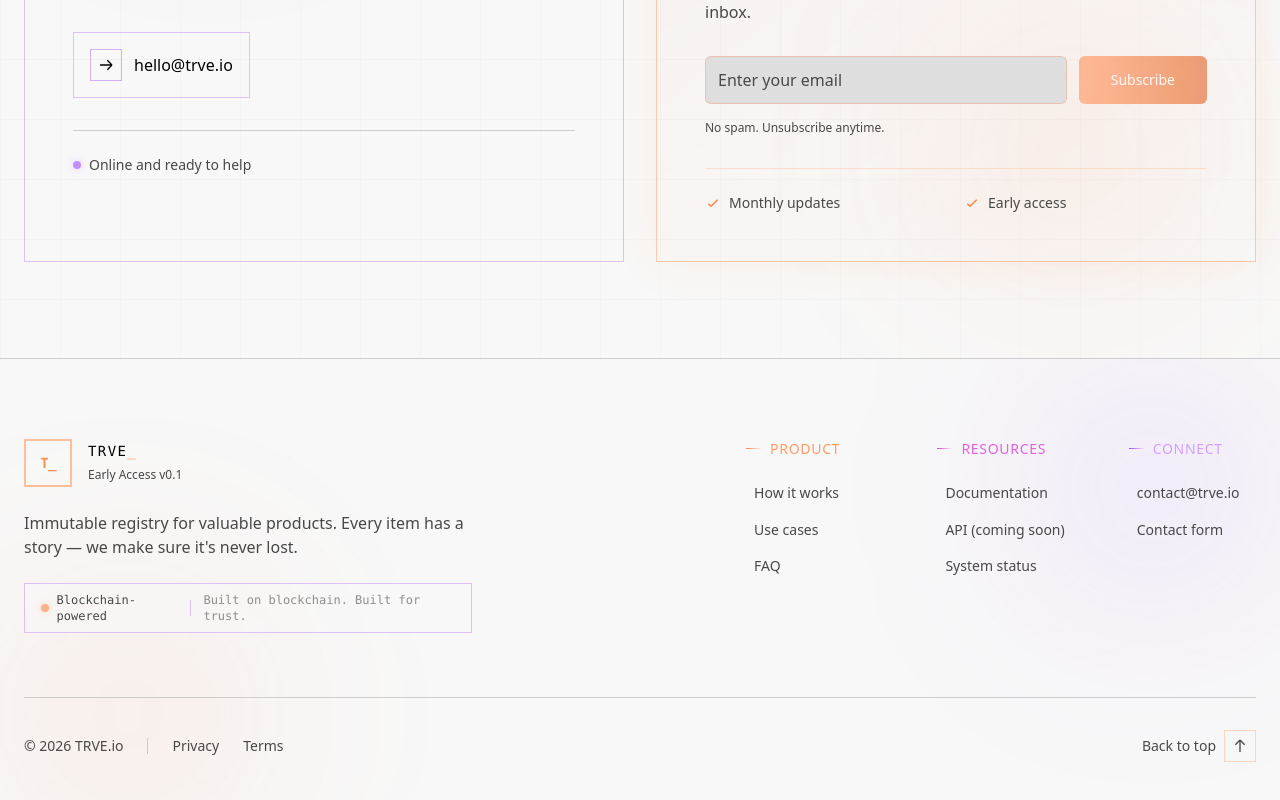
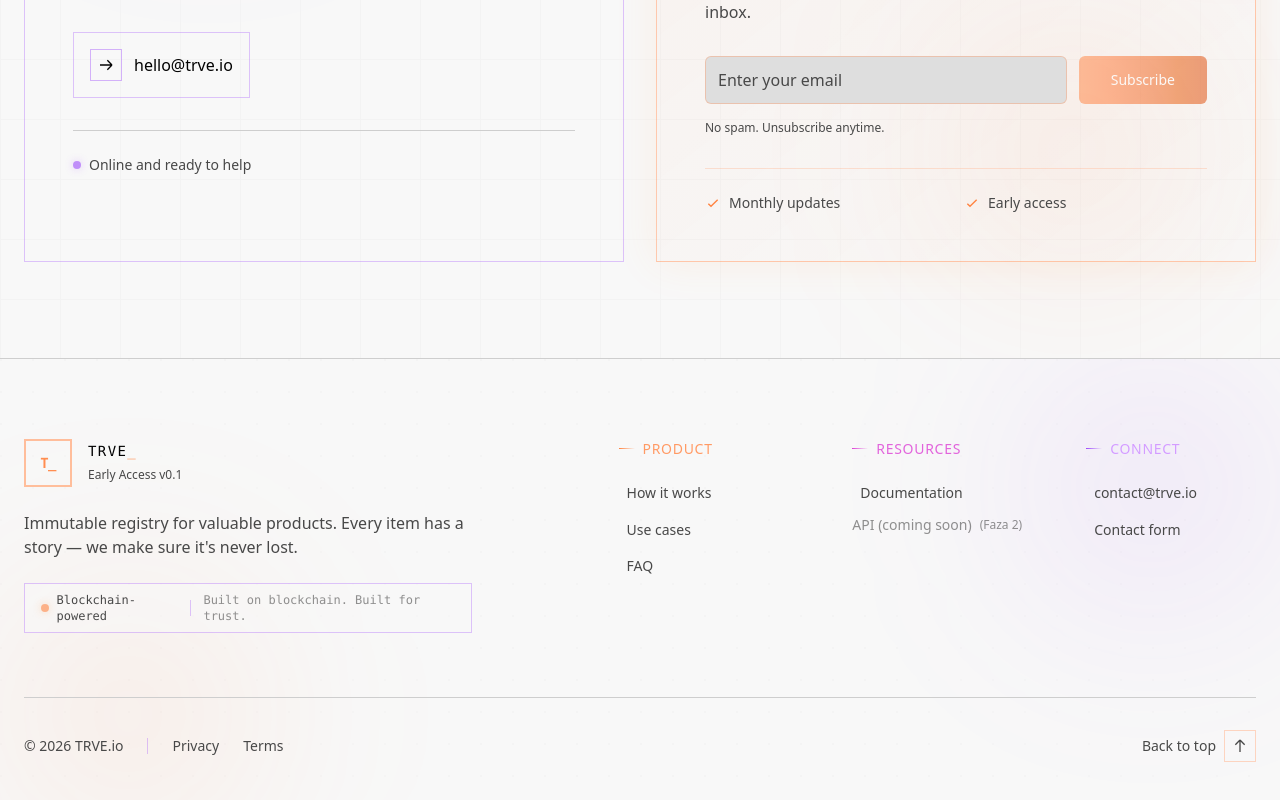
Before and after one commit to masaj84/AssetRegistry-Web, a React (Vite) app: page / in a window 1280 px wide. Shown: the part 6986-7786 px from the top of the page. Built offline with nearby package versions, Linux system fonts and the light colour scheme.

Commit message:
fix: footer links - docs→whitepaper, API (Faza 2), hide status

```diff
--- a/src/pages/LandingPage.tsx
+++ b/src/pages/LandingPage.tsx
@@ -1012,9 +1012,8 @@ export function LandingPage() {
                   <span className="text-magenta/80">{t('footer.resources')}</span>
                 </h4>
                 <ul className="space-y-3 text-sm text-muted-foreground">
-                  <li><a href="#" className="hover:text-magenta transition-colors inline-flex items-center gap-2 group"><span className="w-0 group-hover:w-2 h-px bg-magenta transition-all" />{t('footer.docs')}</a></li>
-                  <li><a href="#" className="hover:text-magenta transition-colors inline-flex items-center gap-2 group"><span className="w-0 group-hover:w-2 h-px bg-magenta transition-all" />{t('footer.api')}</a></li>
-                  <li><a href="#" className="hover:text-magenta transition-colors inline-flex items-center gap-2 group"><span className="w-0 group-hover:w-2 h-px bg-magenta transition-all" />{t('footer.status')}</a></li>
+                  <li><Link to="/whitepaper" className="hover:text-magenta transition-colors inline-flex items-center gap-2 group"><span className="w-0 group-hover:w-2 h-px bg-magenta transition-all" />{t('footer.docs')}</Link></li>
+                  <li><span className="text-muted-foreground/60 inline-flex items-center gap-2">{t('footer.api')} <span className="text-xs">(Faza 2)</span></span></li>
                 </ul>
               </div>
 
```
